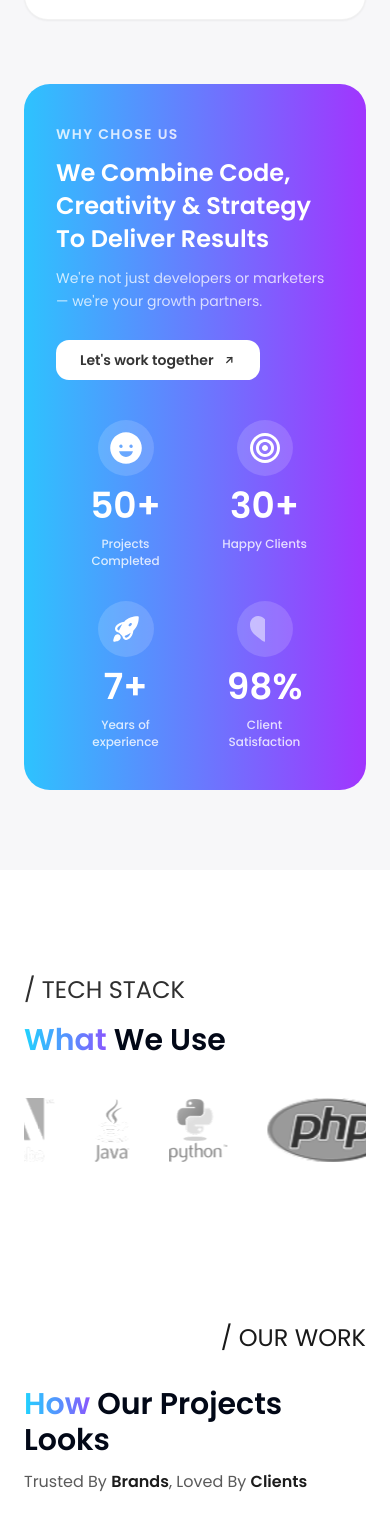
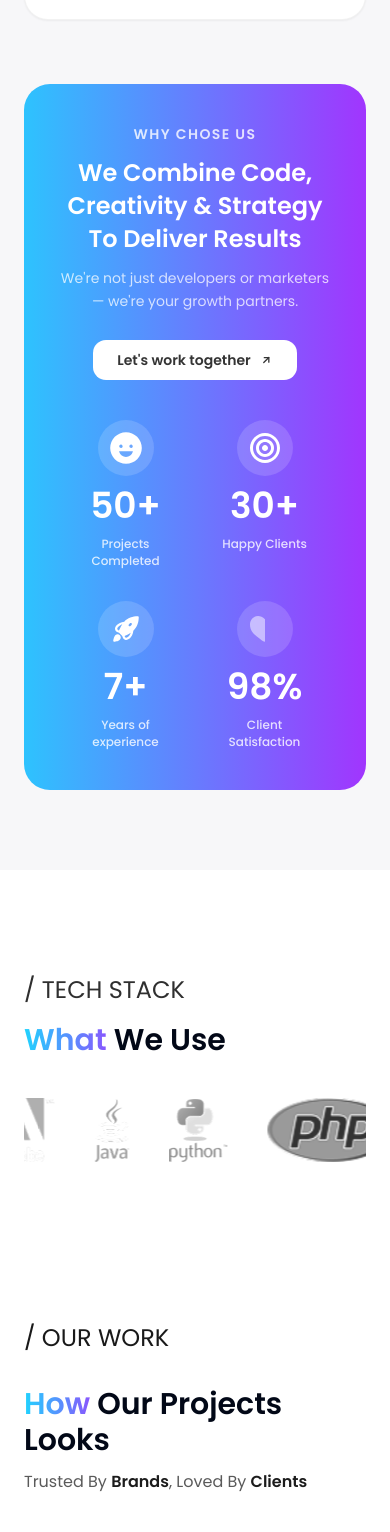
Before and after one commit to nearbylk/Toursurv-web, a React (Vite) app: page / in a window 390 px wide. Shown: the part 4364-5896 px from the top of the page. Built offline with nearby package versions, Linux system fonts and the light colour scheme; grey boxes are pictures that could not be loaded.

Commit message:
UI-Animations

```diff
--- a/client/components/home/Services.tsx
+++ b/client/components/home/Services.tsx
@@ -226,7 +226,7 @@ export default function Services() {
             <div className="flex flex-col gap-10 lg:flex-row lg:items-center lg:gap-0">
 
               {/* Left ~40%: text + button */}
-              <div className="flex flex-col justify-center lg:w-[40%] lg:shrink-0 lg:pr-12">
+              <div className="flex flex-col items-center justify-center text-center lg:items-start lg:text-left lg:w-[40%] lg:shrink-0 lg:pr-12">
                 <p className="font-poppins text-sm font-semibold tracking-widest opacity-80 uppercase">
                   WHY CHOSE US
                 </p>
@@ -239,7 +239,7 @@ export default function Services() {
                 </p>
                 <a
                   href="#contact"
-                  className="mt-7 inline-flex self-start items-center gap-2 rounded-[13px] bg-white px-6 py-2.5 font-poppins text-sm font-semibold text-[#343434] transition-opacity hover:opacity-90"
+                  className="mt-7 inline-flex items-center gap-2 rounded-[13px] bg-white px-6 py-2.5 font-poppins text-sm font-semibold text-[#343434] transition-opacity hover:opacity-90"
                 >
                   Let's work together
                   <svg className="h-3.5 w-3.5" width="14" height="14" viewBox="0 0 14 14" fill="none" xmlns="http://www.w3.org/2000/svg"><path d="M4.75 9.54169L9.79167 4.5" stroke="#343434" strokeWidth="1.3" strokeLinecap="round" strokeLinejoin="round"/><path d="M5.29167 4.66669H9.83333V9.20835" stroke="#343434" strokeWidth="1.3" strokeLinecap="round" strokeLinejoin="round"/></svg>
--- a/client/components/home/Work.tsx
+++ b/client/components/home/Work.tsx
@@ -43,7 +43,7 @@ export default function Work() {
       <div className="mx-auto max-w-[1440px]">
 
         {/* ── Section header ── */}
-        <p className="text-right font-poppins text-2xl text-[#191919] lg:text-left">
+        <p className="text-left font-poppins text-2xl text-[#191919]">
           / OUR WORK
         </p>
 
--- a/client/components/site/Footer.tsx
+++ b/client/components/site/Footer.tsx
@@ -23,14 +23,14 @@ export default function Footer() {
         <div className="mx-auto max-w-[1440px]">
 
           {/* ── "Join us today…" headline row ── */}
-          <div className="relative -top-14 z-8 mb-8 flex flex-col items-start justify-between gap-6 md:flex-row md:items-center">
+          <div className="relative top-0 md:-top-14 z-8 mb-8 flex flex-col items-start justify-between gap-6 md:flex-row md:items-center">
             {/* Left spacer / brand tagline */}
             <p className="max-w-xs font-outfit text-sm font-light text-white/50">
 
             </p>
 
             {/* Large headline on the right */}
-            <h2 className="font-poppins text-3xl font-semibold leading-tight sm:text-4xl lg:text-5xl">
+            <h2 className="self-end text-right font-poppins text-2xl font-semibold leading-tight md:text-4xl lg:text-5xl">
               <span className="text-[#20D3FE]">Join us</span>{" "}
               <span className="font-normal text-white/70">today and</span>{" "}
               <span className="font-bold text-white">get started!</span>
```
